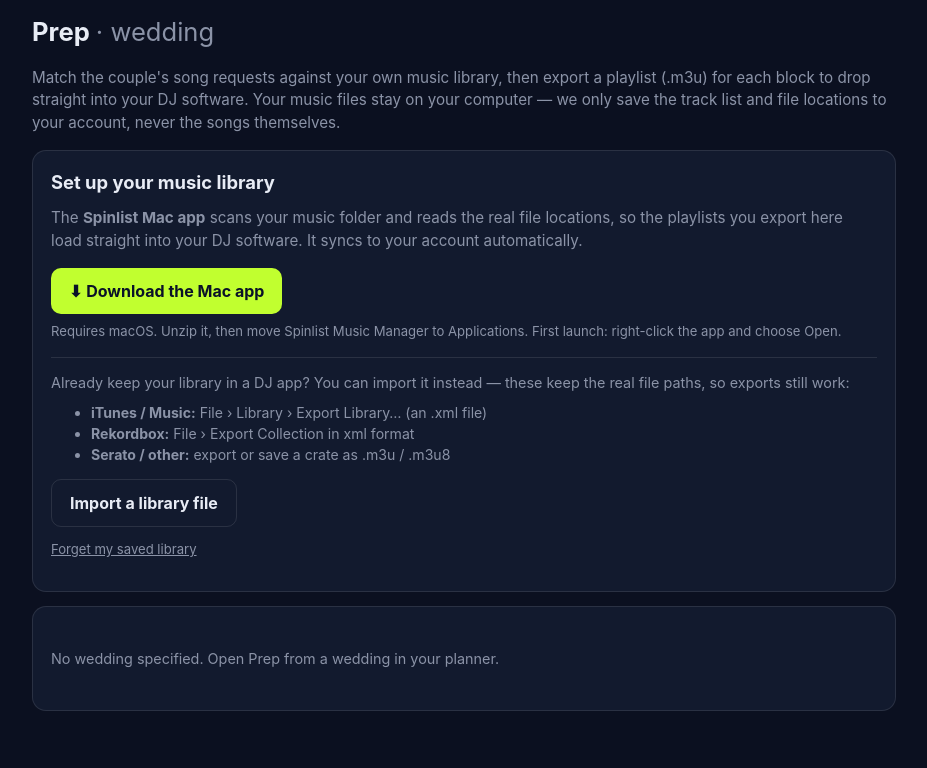
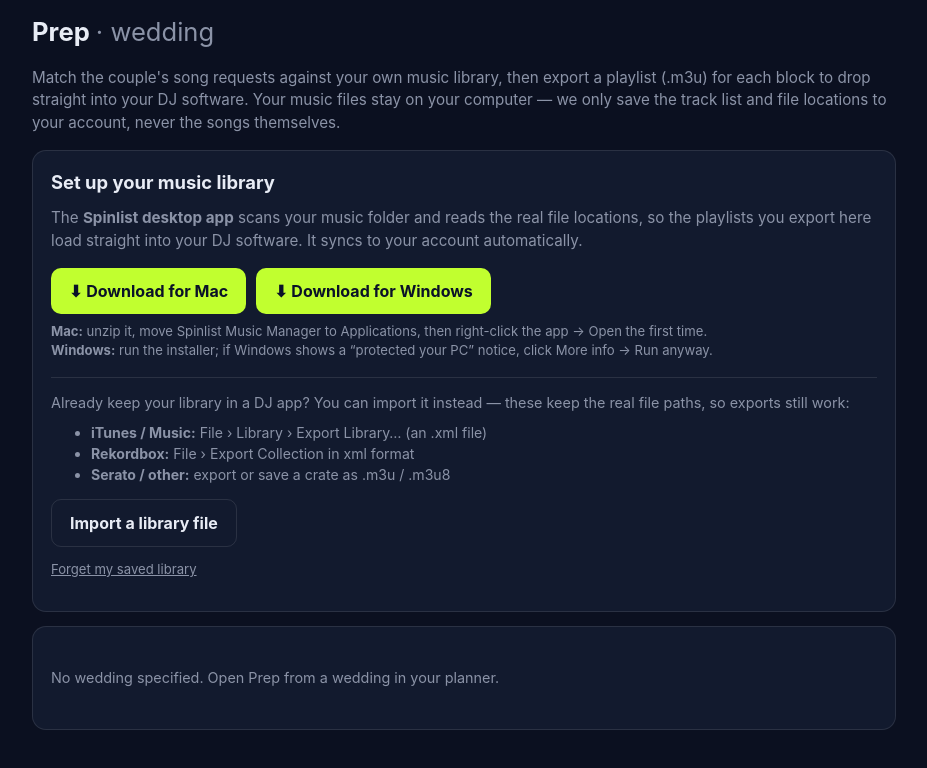
Before and after one commit to PhilFDJ/spinlist, a website: page public/prep.html in a window 1280 px wide. Shown: the part 82-850 px from the top of the page, without its empty margins (176-1103 px from the left). Drawn offline with Linux system fonts and the light colour scheme.

Commit message:
Add files via upload

```diff
--- a/public/prep.html
+++ b/public/prep.html
@@ -67,9 +67,10 @@
 
   <div class="panel">
     <h2 style="margin-top:0">Set up your music library</h2>
-    <p class="lead" style="margin-top:0">The <b>Spinlist Mac app</b> scans your music folder and reads the real file locations, so the playlists you export here load straight into your DJ software. It syncs to your account automatically.</p>
+    <p class="lead" style="margin-top:0">The <b>Spinlist desktop app</b> scans your music folder and reads the real file locations, so the playlists you export here load straight into your DJ software. It syncs to your account automatically.</p>
     <div class="row">
-      <a class="btn" id="mac-app-btn" href="#" style="text-decoration:none">⬇ Download the Mac app</a>
+      <a class="btn" id="mac-app-btn" href="#" style="text-decoration:none">⬇ Download for Mac</a>
+      <a class="btn" id="win-app-btn" href="#" style="text-decoration:none">⬇ Download for Windows</a>
     </div>
     <p class="note" id="mac-app-note"></p>
 
@@ -97,7 +98,9 @@
 
 <script>
 // Mac app download link — paste your download page URL here when it's live (only place to change).
-const MAC_APP_URL = 'https://github.com/PhilFDJ/spinlist/releases/download/Spinlist-Music-Manager/Spinlist.Music.Manager-1.0.0-mac.zip';
+// Desktop app download links — paste new release URLs here when you rebuild (only place to change).
+const MAC_APP_URL = 'https://github.com/PhilFDJ/Spinlist-Music-Manager/releases/download/v1.2.0/Spinlist.Music.Manager-1.2.0-arm64-mac.zip';
+const WIN_APP_URL = 'https://github.com/PhilFDJ/Spinlist-Music-Manager/releases/download/v1.2.0/Spinlist.Music.Manager.Setup.1.2.0.exe';
 const params=new URLSearchParams(location.search);
 const WID=params.get('w');
 const SETUP=!WID && (params.get('setup')==='1' || params.get('setup')==='');
@@ -799,15 +802,22 @@ async function loadWed(){
     }catch(e){}
   }catch(e){ document.getElementById('results').innerHTML='<div class="panel"><p class="status">Could not load the wedding.</p></div>'; }
 }
-// Wire the "Download the Mac app" button (setup panel).
+// Wire the Mac + Windows download buttons (setup panel).
 (function(){
-  const btn=document.getElementById('mac-app-btn');
+  const macBtn=document.getElementById('mac-app-btn');
+  const winBtn=document.getElementById('win-app-btn');
   const note=document.getElementById('mac-app-note');
-  if(btn){
-    if(MAC_APP_URL){ btn.href=MAC_APP_URL; btn.target='_blank'; btn.rel='noopener';
-      if(note)note.textContent='Requires macOS. Unzip it, then move Spinlist Music Manager to Applications. First launch: right-click the app and choose Open.'; }
-    else { btn.href='#'; btn.onclick=(e)=>{e.preventDefault();};
-      if(note)note.textContent='Download link coming soon — the app is on its way.'; }
+  function wire(btn,url){
+    if(!btn)return;
+    if(url){ btn.href=url; btn.target='_blank'; btn.rel='noopener'; }
+    else { btn.href='#'; btn.style.opacity='.5'; btn.onclick=(e)=>{e.preventDefault();}; }
+  }
+  wire(macBtn, MAC_APP_URL);
+  wire(winBtn, WIN_APP_URL);
+  if(note){
+    note.innerHTML =
+      '<b>Mac:</b> '+(MAC_APP_URL?'unzip it, move Spinlist Music Manager to Applications, then right-click the app → Open the first time.':'coming soon.')
+      +'<br><b>Windows:</b> '+(WIN_APP_URL?'run the installer; if Windows shows a “protected your PC” notice, click More info → Run anyway.':'coming soon.');
   }
 })();
 loadWed();
```
Also changed, not shown: public/account.html (+13 -6 lines), README.md, package.json (line endings or trailing spaces).
